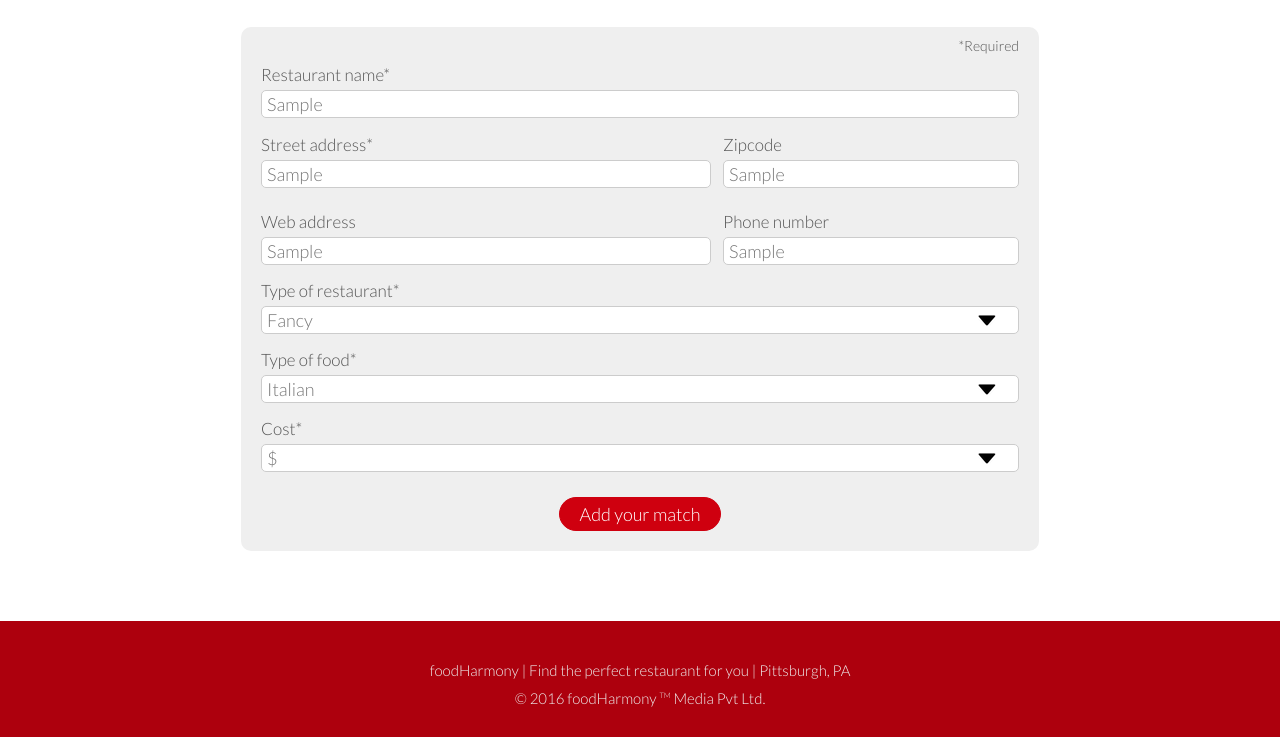
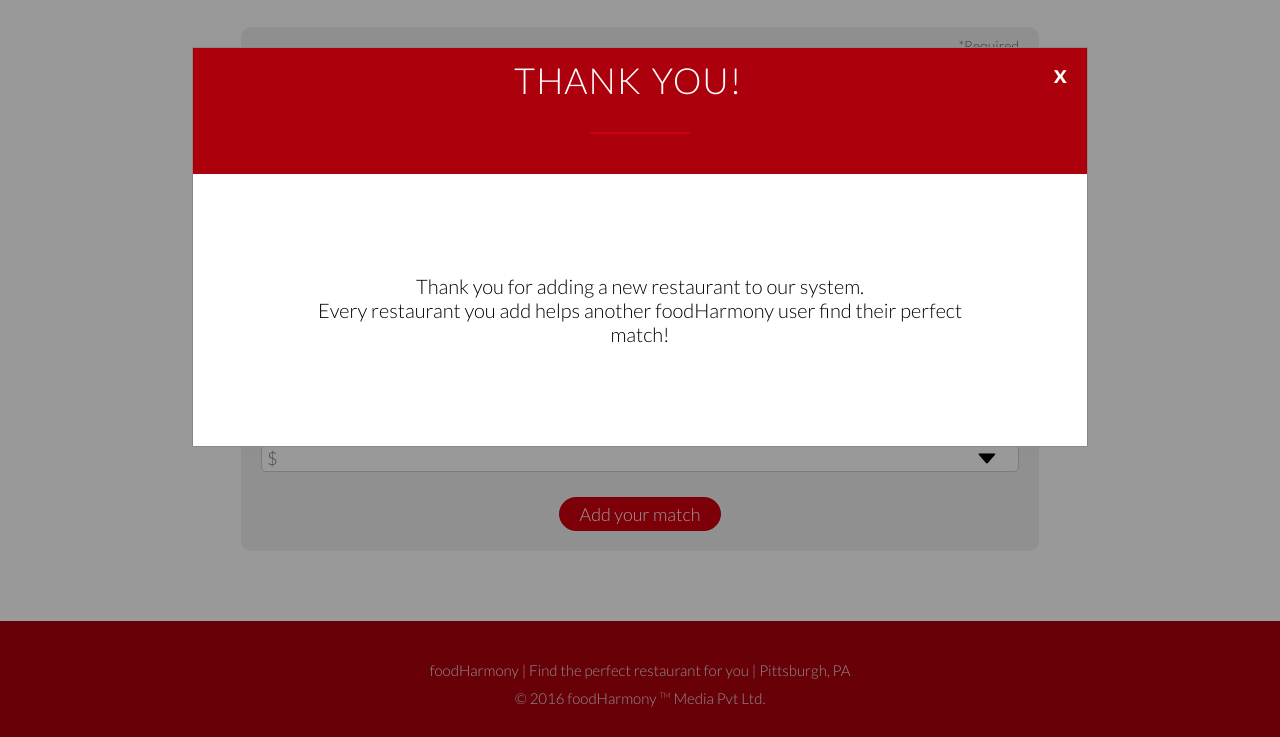
Before and after one commit to markcunzolo/foodHarmony, a plain HTML site: page index.html in a window 1280 px wide. Both pictures are taken after typing "Sample", "Sample", "Sample", "Sample", "Sample" into the empty fields and a click on the button "Add your match". Shown: the part 2100-2837 px from the top of the page. Drawn offline with Linux system fonts and the light colour scheme; a web font is replaced by a local one.

Commit message:
Modal to add a restaurant added

```diff
--- a/index.html
+++ b/index.html
@@ -173,9 +173,20 @@
 					</div>
 
 					<div class="row">
-						<button id="suggestButton" class="searchButton" type="button">Add your match</button>
+						<button id="suggestButton" class="searchButton" type="button" onclick='addRestaurant()'>Add your match</button>
 					</div>
-
+					<div id='addRestaurantModal' class='modal'>
+					<div class='modalContent'>
+					<div class='modalHeader'>
+						<span class='close'>x</span>
+						<h2>Thank you!</h2>
+					</div>
+					<div class='modalBody'>
+						<p>Thank you for adding a new restaurant to our system.<br>
+							Every restaurant you add helps another foodHarmony user find their perfect match!</p>
+					</div>
+					</div>
+					</div>
 				</form>
 			</div>
 		</div>
@@ -187,7 +198,7 @@
 			<p>&copy; 2016 foodHarmony <span class="superscript">TM</span> Media Pvt Ltd.</p>
 		</div>
 	</footer>
-
+<script type="text/javascript" src="resources/js/foodHarmony.js"></script>
 </body>
 
 
--- a/resources/css/style.css
+++ b/resources/css/style.css
@@ -416,6 +416,63 @@ select {
 	border: 1px solid #ccc;
 }
 
+/* -------------------------------------------------------------------------------------------------- */
+/* ADD-RESTAURANT MODAL: 																			  */
+/* -------------------------------------------------------------------------------------------------- */
+
+.modal {
+	display: none;
+	position: fixed;
+	z-index: 1;
+	padding-top: 100px;
+	left: 0px;
+	top:10px;
+	width: 100%;
+	height: 100%;
+	overflow: auto;
+	background-color: #efefef;
+	background-color: rgba(0,0,0,0.4);
+}
+
+.modalContent {
+	position: relative;
+	margin: auto;
+	padding: 0;
+	border: 1px solid #888;
+	width: 70%;
+	box-shadow: 0 4px 8px 0 rgba(0,0,0,0.2),0 6px 20px 0 rgba (0,0,0,0.19);
+
+}
+
+.modalHeader {
+	padding: 10px;
+	background-color: #ad000d;
+	color: white;
+	font-weight: bold;
+}
+
+.modalBody{
+	background-color: white;
+	color: black;
+	padding: 100px;
+	text-align: center;
+	margin: 0px, 100px;
+}
+
+.close {
+	color: white;
+	float: right;
+	font-size: 25px;
+	font-weight: bold;
+	margin-right: 10px;
+}
+
+.close:hover,
+.close:focus {
+	color: #E9D460;
+	text-decoration: none;
+	cursor: pointer;
+}
 
 
 /* -------------------------------------------------------------------------------------------------- */
--- /dev/null
+++ b/resources/js/foodHarmony.js
@@ -0,0 +1,13 @@
+function addRestaurant() {
+var modal = document.getElementById('addRestaurantModal');
+var span = document.getElementsByClassName("close")[0];
+modal.style.display = 'block';
+span.onclick = function() {
+    modal.style.display = "none";
+};
+window.onclick = function(event) {
+    if (event.target == modal) {
+        modal.style.display = "none";
+    }
+};
+}
```
